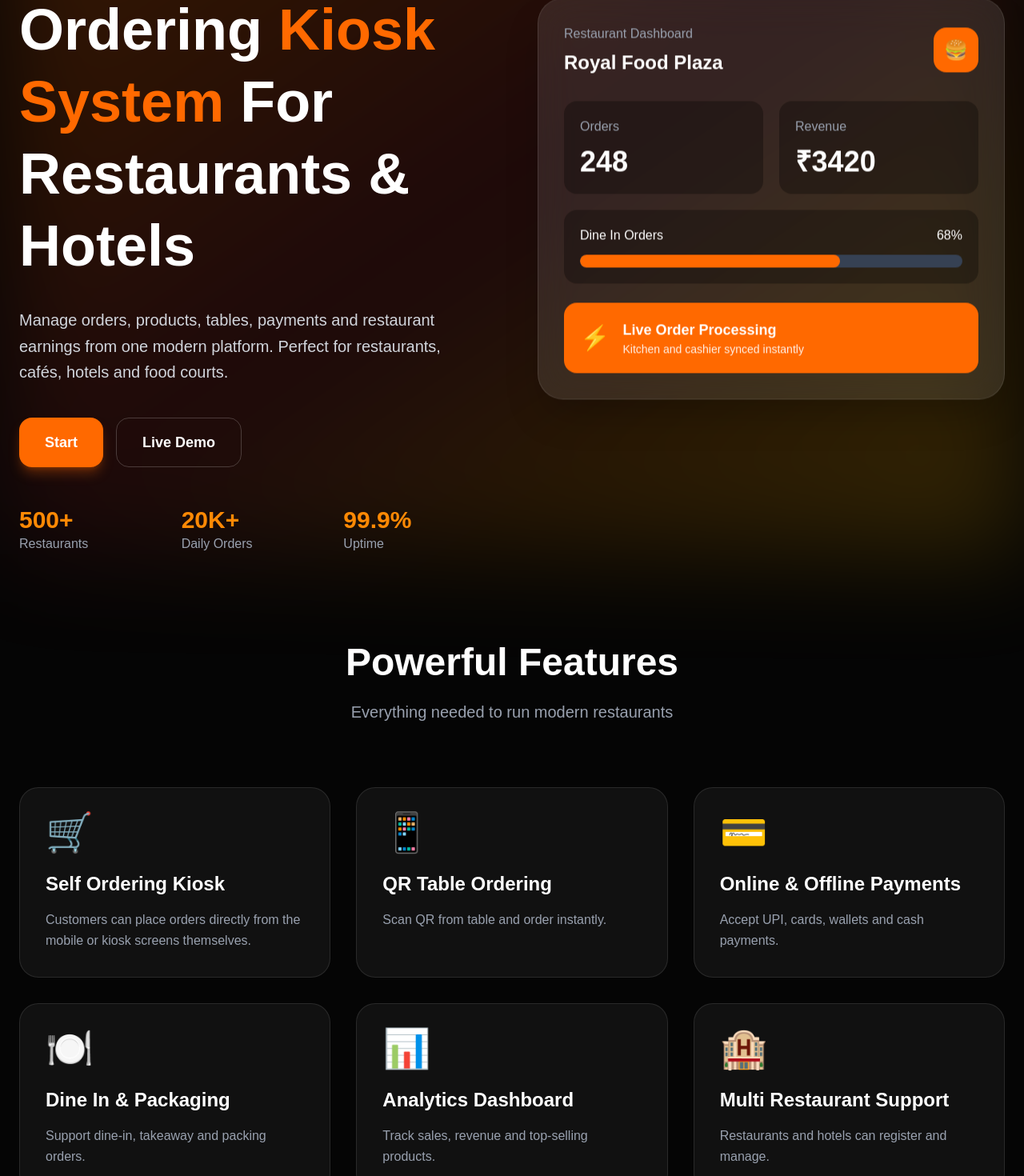
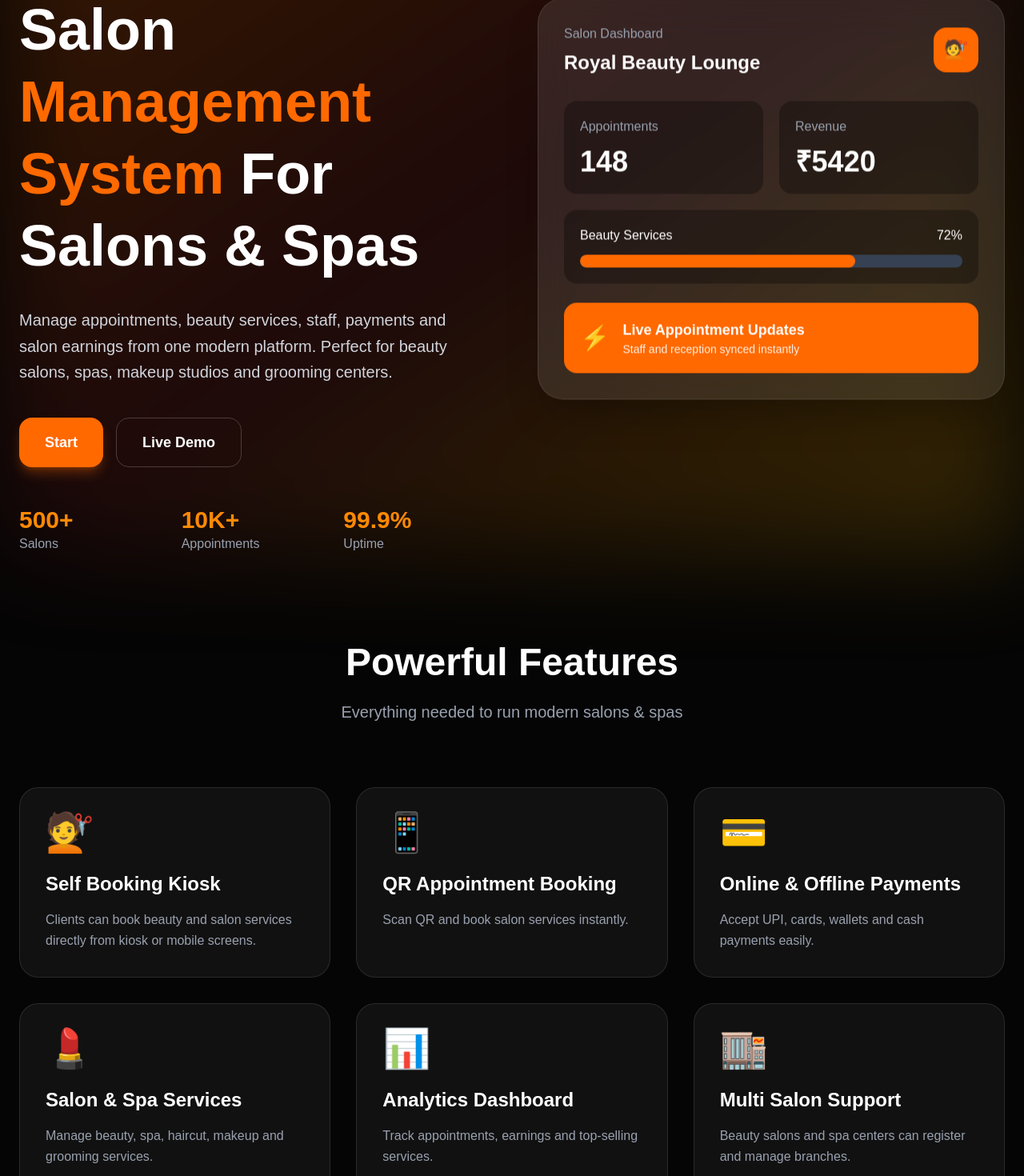
Before and after one commit to satyam-hi/afrontselfbuty, a Next.js app: page / in a window 1280 px wide. Shown: the part 240-1710 px from the top of the page at 80% size. Built offline with nearby package versions, Linux system fonts and the light colour scheme.

Commit message:
payment method typeiii

```diff
--- a/app/(web)/page.tsx
+++ b/app/(web)/page.tsx
@@ -1,65 +1,50 @@
+
 import Link from "next/link";
-import  Footer from "@/app/component/web/footer"
-
+import Footer from "@/app/component/web/footer";
 
 export default function HomePage() {
   const features = [
     {
-      icon: "🛒",
-      title: "Self Ordering Kiosk",
-      desc: "Customers can place orders directly from the mobile  or kiosk screens themselves.",
+      icon: "💇",
+      title: "Self Booking Kiosk",
+      desc: "Clients can book beauty and salon services directly from kiosk or mobile screens.",
     },
     {
       icon: "📱",
-      title: "QR Table Ordering",
-      desc: "Scan QR from table and order instantly.",
+      title: "QR Appointment Booking",
+      desc: "Scan QR and book salon services instantly.",
     },
     {
       icon: "💳",
       title: "Online & Offline Payments",
-      desc: "Accept UPI, cards, wallets and cash payments.",
+      desc: "Accept UPI, cards, wallets and cash payments easily.",
     },
     {
-      icon: "🍽️",
-      title: "Dine In & Packaging",
-      desc: "Support dine-in, takeaway and packing orders.",
+      icon: "💄",
+      title: "Salon & Spa Services",
+      desc: "Manage beauty, spa, haircut, makeup and grooming services.",
     },
     {
       icon: "📊",
       title: "Analytics Dashboard",
-      desc: "Track sales, revenue and top-selling products.",
+      desc: "Track appointments, earnings and top-selling services.",
     },
     {
-      icon: "🏨",
-      title: "Multi Restaurant Support",
-      desc: "Restaurants and hotels can register and manage.",
+      icon: "🏬",
+      title: "Multi Salon Support",
+      desc: "Beauty salons and spa centers can register and manage branches.",
     },
   ];
 
-  // const pricing = [
-  //   {
-  //     name: "Starter",
-  //     price: "₹29",
-  //   },
-  //   {
-  //     name: "Business",
-  //     price: "₹79",
-  //   },
-  //   {
-  //     name: "Enterprise",
-  //     price: "₹199",
-  //   },
-  // ];
-    const pricing = [
+  const pricing = [
     {
-      name: "Only offline",
-      price: "free",
+      name: "Only Offline",
+      price: "Free",
     },
     {
-      name: "Online with offline",
-      price: "4% of total order amount",
+      name: "Online with Offline",
+      price: "4% of total booking amount",
     },
-
   ];
 
   return (
@@ -76,42 +61,43 @@ export default function HomePage() {
           <div className="animate-fadeIn">
 
             <div className="inline-block px-4 py-2 rounded-full bg-orange-500/20 border border-orange-500/30 text-orange-300 mb-6 mt-4">
-              Smart Restaurant SaaS Platform
+              Smart Beauty & Salon SaaS Platform
             </div>
 
             <h1 className="text-5xl lg:text-7xl font-black leading-tight">
-              Smart Self Ordering
-              <span className="text-orange-500"> Kiosk System </span>
-              For Restaurants & Hotels
+              Smart Beauty & Salon
+              <span className="text-orange-500"> Management System </span>
+              For Salons & Spas
             </h1>
 
             <p className="mt-8 text-gray-300 text-xl leading-relaxed max-w-xl">
-              Manage orders, products, tables, payments and restaurant earnings
-              from one modern platform. Perfect for restaurants, cafés, hotels
-              and food courts.
+              Manage appointments, beauty services, staff, payments and salon earnings
+              from one modern platform. Perfect for beauty salons, spas,
+              makeup studios and grooming centers.
             </p>
 
             <div className="flex flex-wrap gap-4 mt-10">
+
               <button className="bg-orange-500 hover:bg-orange-600 transition px-8 py-4 rounded-2xl font-semibold text-lg shadow-lg shadow-orange-500/30">
-                {/* Start Free Trial */}
                 Start
               </button>
 
               <button className="border border-white/20 hover:bg-white/10 transition px-8 py-4 rounded-2xl font-semibold text-lg">
                 Live Demo
               </button>
+
             </div>
 
             <div className="grid grid-cols-3 gap-6 mt-12">
 
               <div>
                 <h2 className="text-3xl font-bold text-orange-400">500+</h2>
-                <p className="text-gray-400">Restaurants</p>
+                <p className="text-gray-400">Salons</p>
               </div>
 
               <div>
-                <h2 className="text-3xl font-bold text-orange-400">20K+</h2>
-                <p className="text-gray-400">Daily Orders</p>
+                <h2 className="text-3xl font-bold text-orange-400">10K+</h2>
+                <p className="text-gray-400">Appointments</p>
               </div>
 
               <div>
@@ -129,39 +115,42 @@ export default function HomePage() {
             <div className="bg-white/10 backdrop-blur-xl border border-white/10 rounded-[32px] p-8 shadow-2xl">
 
               <div className="flex justify-between items-center mb-8">
+
                 <div>
-                  <p className="text-gray-400">Restaurant Dashboard</p>
+                  <p className="text-gray-400">Salon Dashboard</p>
+
                   <h3 className="text-2xl font-bold mt-2">
-                    Royal Food Plaza
+                    Royal Beauty Lounge
                   </h3>
                 </div>
 
                 <div className="w-14 h-14 rounded-2xl bg-orange-500 flex items-center justify-center text-2xl">
-                  🍔
+                  💇
                 </div>
+
               </div>
 
               <div className="grid grid-cols-2 gap-5">
 
                 <div className="bg-black/30 rounded-2xl p-5">
-                  <p className="text-gray-400">Orders</p>
-                  <h2 className="text-4xl font-bold mt-3">248</h2>
+                  <p className="text-gray-400">Appointments</p>
+                  <h2 className="text-4xl font-bold mt-3">148</h2>
                 </div>
 
                 <div className="bg-black/30 rounded-2xl p-5">
                   <p className="text-gray-400">Revenue</p>
-                  <h2 className="text-4xl font-bold mt-3">₹3420</h2>
+                  <h2 className="text-4xl font-bold mt-3">₹5420</h2>
                 </div>
 
                 <div className="bg-black/30 rounded-2xl p-5 col-span-2">
 
                   <div className="flex justify-between mb-3">
-                    <span>Dine In Orders</span>
-                    <span>68%</span>
+                    <span>Beauty Services</span>
+                    <span>72%</span>
                   </div>
 
                   <div className="w-full bg-gray-700 h-4 rounded-full overflow-hidden">
-                    <div className="bg-orange-500 h-4 w-[68%] rounded-full"></div>
+                    <div className="bg-orange-500 h-4 w-[72%] rounded-full"></div>
                   </div>
 
                 </div>
@@ -169,17 +158,19 @@ export default function HomePage() {
               </div>
 
               <div className="mt-6 bg-orange-500 rounded-2xl p-5 flex items-center gap-4">
+
                 <div className="text-3xl">⚡</div>
 
                 <div>
                   <h4 className="font-bold text-lg">
-                    Live Order Processing
+                    Live Appointment Updates
                   </h4>
 
                   <p className="text-sm opacity-90">
-                    Kitchen and cashier synced instantly
+                    Staff and reception synced instantly
                   </p>
                 </div>
+
               </div>
 
             </div>
@@ -202,7 +193,7 @@ export default function HomePage() {
             </h2>
 
             <p className="text-gray-400 mt-6 text-xl">
-              Everything needed to run modern restaurants
+              Everything needed to run modern salons & spas
             </p>
 
           </div>
@@ -252,13 +243,13 @@ export default function HomePage() {
           <div className="space-y-8">
 
             {[
-              "Restaurant registers on the platform",
-              "Add tables, menu and products",
-              "Customers order from kiosk or QR or directly from the mobile",
-              "Kitchen receives orders instantly",
+              "Salon registers on the platform",
+              "Add services, staff and pricing",
+              "Clients book appointments from kiosk, QR or mobile",
+              "Staff receives bookings instantly",
               "Payments processed online/offline",
               "Track earnings and analytics",
-              "Customers can instantly view their order details and order status",
+              "Clients can instantly view booking details and appointment status",
             ].map((step, i) => (
 
               <div
@@ -317,11 +308,10 @@ export default function HomePage() {
                 </div>
 
                 <ul className="space-y-4 mt-10 text-lg">
-                  <li>✔ Unlimited Orders</li>
-                  <li>✔ QR Ordering</li>
+                  <li>✔ Unlimited Appointments</li>
+                  <li>✔ QR Booking</li>
                   <li>✔ Analytics Dashboard</li>
-                  {/* <li>✔ Online Payments</li> */}
-                  <li>✔  Payments</li>
+                  <li>✔ Payments</li>
                 </ul>
 
                 <button className="mt-10 w-full bg-black text-white py-4 rounded-2xl font-bold text-lg hover:bg-gray-900 transition">
@@ -344,11 +334,11 @@ export default function HomePage() {
         <div className="max-w-5xl mx-auto text-center bg-gradient-to-r from-orange-500 to-red-500 rounded-[40px] p-16">
 
           <h2 className="text-5xl font-black leading-tight">
-            Ready To Transform Your Restaurant?
+            Ready To Transform Your Salon Business?
           </h2>
 
           <p className="mt-6 text-xl text-white/90">
-            Launch your self-ordering restaurant platform today.
+            Launch your smart salon management platform today.
           </p>
 
           <button className="mt-10 bg-black hover:bg-gray-900 transition px-10 py-5 rounded-2xl text-xl font-bold">
@@ -359,138 +349,9 @@ export default function HomePage() {
 
       </section>
 
-
       {/* FOOTER */}
-
       <Footer />
-
-
-
-      {/* <footer className="border-t border-white/10 py-10 px-6">
-
-        <div className="max-w-7xl mx-auto flex flex-col md:flex-row justify-between gap-6">
-
-          <div>
-            <h3 className="text-3xl font-black text-orange-500">
-              KioskCloud
-            </h3>
-
-            <p className="text-gray-400 mt-3">
-              Smart restaurant ordering SaaS platform.
-            </p>
-              <Link href="/">Home</Link>
-              <Link href="/about">About</Link>
-               <Link href="/privacy-policy">Privacy Policy</Link>
-              <Link href="/terms-and-conditions">Terms & Conditions</Link>
-              <Link href="/refund-policy">Refund Policy</Link>
-              <Link href="/shipping-policy">Shipping Policy</Link>
-              <Link href="/support">Support</Link>
-              <Link href="/contact">Contact</Link>
-            </div>
-
-          <div className="text-gray-400">
-            © 2026 KioskCloud. All rights reserved.
-          </div>
-
-
-        </div>
-
-      </footer> */}
-      {/* FOOTER */}
-
 
     </main>
   );
 }
-
-
-// import Link from "next/link"
-
-
-// export default function WebHome() {
-//   return (
-
-//     <main className="w-full">
-
-//       {/* HERO SECTION */}
-//       <section className="bg-gradient-to-r from-blue-600 to-blue-800 text-white">
-//         <div className="max-w-6xl mx-auto px-6 py-24 text-center">
-//           <h1 className="text-5xl font-bold mb-6">
-//             your sods
-//           </h1>
-
-//         </div>
-//       </section>
-
-//       <section className="bg-gradient-to-r from-black-600 to-black-800 text-white">
-//         <div className="max-w-6xl mx-auto px-6 py-24 text-center">
-
-
-
-//         </div>
-//       </section>
-
-
-
-//     </main>
-
-//   );
-// }
-
-
-
-
-// "use client";
-// import { useState } from "react";
-
-// export default function Page() {
-//   const [pickup, setPickup] = useState("");
-//   const [drop, setDrop] = useState("");
-//   const [date, setDate] = useState("");
-//   const [time, setTime] = useState("");
-
-//   const handleSubmit = () => {
-//     alert(`Cab booked from ${pickup} to ${drop} on ${date} at ${time}`);
-//   };
-
-//   return (
-//     <div className="min-h-screen flex items-center justify-center bg-gray-100 p-6">
-//       <div className="w-full max-w-md bg-white shadow-xl rounded-2xl p-6">
-//         <h1 className="text-2xl font-bold mb-6 text-center">Book Your Cab</h1>
-
-//         <div className="space-y-4">
-//           <input
-//             placeholder="Pickup Location"
-//             value={pickup}
-//             onChange={(e) => setPickup(e.target.value)}
-//             className="w-full p-3 border rounded-xl"
-//           />
-//           <input
-//             placeholder="Drop Location"
-//             value={drop}
-//             onChange={(e) => setDrop(e.target.value)}
-//             className="w-full p-3 border rounded-xl"
-//           />
-//           <input
-//             type="date"
-//             value={date}
-//             onChange={(e) => setDate(e.target.value)}
-//             className="w-full p-3 border rounded-xl"
-//           />
-//           <input
-//             type="time"
-//             value={time}
-//             onChange={(e) => setTime(e.target.value)}
-//             className="w-full p-3 border rounded-xl"
-//           />
-//           <button
-//             onClick={handleSubmit}
-//             className="w-full bg-blue-600 text-white p-3 rounded-xl text-lg hover:bg-blue-700 transition"
-//           >
-//             Book Now
-//           </button>
-//         </div>
-//       </div>
-//     </div>
-//   );
-// }
```
